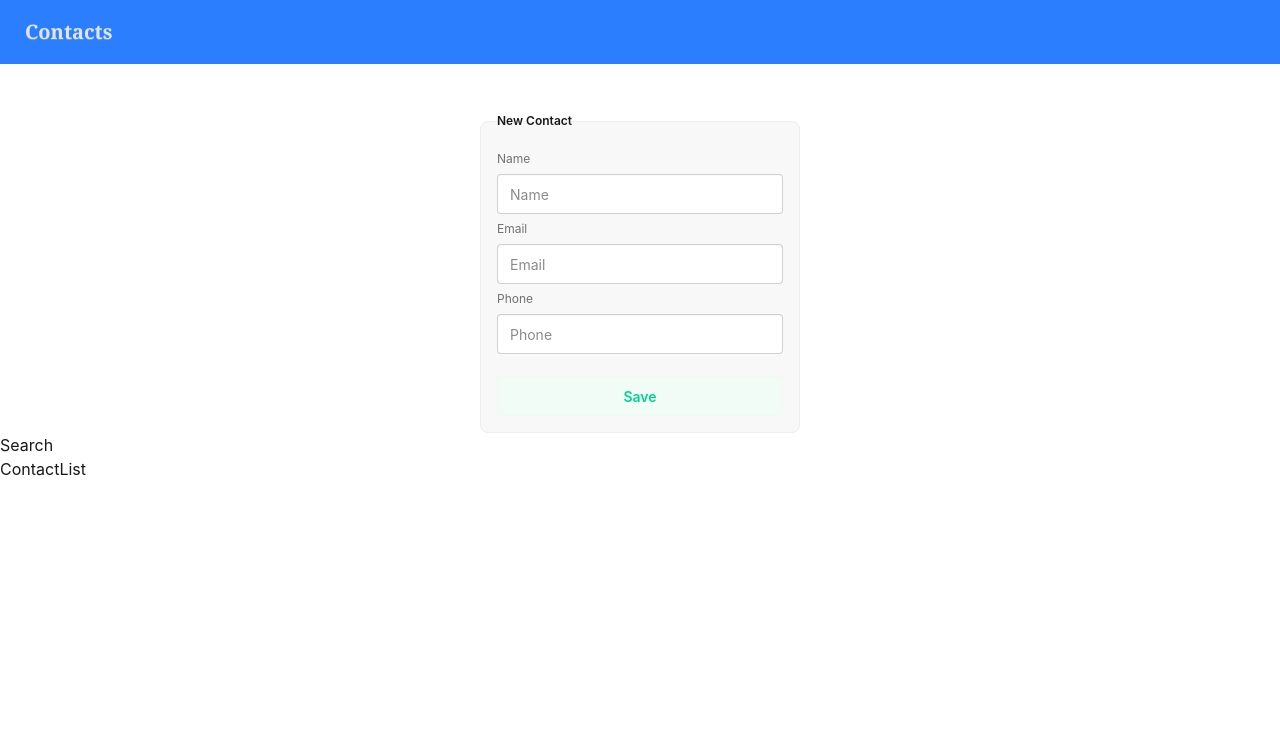
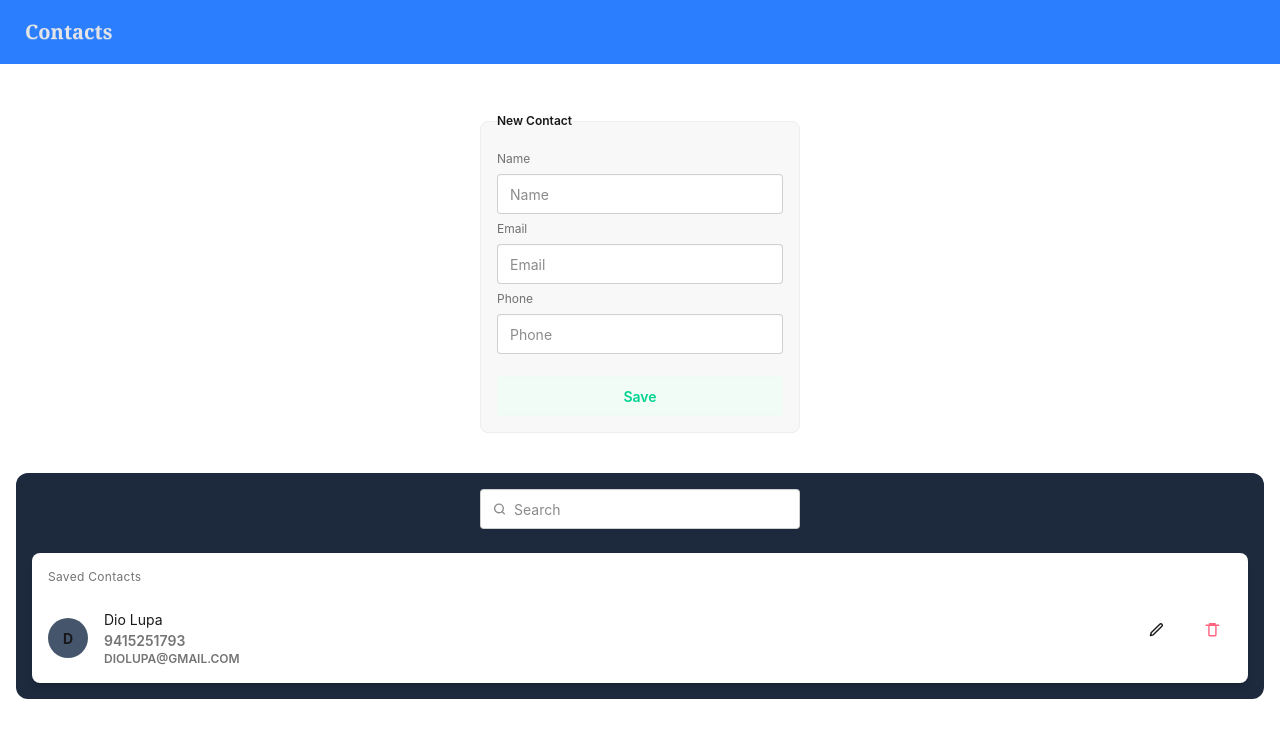
Before and after one commit to Sk-Pandey/Contacts, a React (Vite) app in the folder Contacts/: page / in a window 1280 px wide. Shown: the top 738 px of the page. Built offline with nearby package versions, Linux system fonts and the light colour scheme.

Commit message:
Conact list UI updated

```diff
--- a/Contacts/src/App.jsx
+++ b/Contacts/src/App.jsx
@@ -9,8 +9,10 @@ const App = () => {
     <div>
       <Nav />
       <Form />
-      <Search />
-      <ContactList />
+      <div className="mt-10 bg-slate-800 shadow-[0px_0px_150px_50px_white] p-4 m-4 rounded-xl">
+        <Search />
+        <ContactList />
+      </div>
     </div>
   );
 };
--- a/Contacts/src/components/ContactList.jsx
+++ b/Contacts/src/components/ContactList.jsx
@@ -1,7 +1,68 @@
 import React from "react";
 
 const ContactList = () => {
-  return <div>ContactList</div>;
+  return (
+    <div className="mt-6">
+      <ul className="list bg-base-100 rounded-box shadow-md">
+        <li className="p-4 pb-2 text-xs opacity-60 tracking-wide">
+          Saved Contacts
+        </li>
+
+        <li className="list-row">
+          <div className="flex justify-center items-center">
+            <div className="flex justify-center items-center font-bold bg-slate-600 rounded-full w-10 h-10 ">
+              D
+            </div>
+          </div>
+          <div>
+            <div>Dio Lupa</div>
+            <div className="text-2xs uppercase font-semibold opacity-60">
+              9415251793
+            </div>
+            <div className="text-xs uppercase font-semibold opacity-60">
+              DioLupa@gmail.com
+            </div>
+          </div>
+          <button className="btn btn-square btn-ghost" aria-label="Edit">
+            <svg
+              xmlns="http://www.w3.org/2000/svg"
+              fill="none"
+              viewBox="0 0 24 24"
+              strokeWidth={2}
+              stroke="currentColor"
+              className="size-[1.2em]"
+            >
+              <path
+                strokeLinecap="round"
+                strokeLinejoin="round"
+                d="M16.862 4.487a2.1 2.1 0 1 1 2.97 2.97L7.5 19.79l-4 1 1-4L16.862 4.487Z"
+              />
+            </svg>
+          </button>
+
+          <button
+            className="btn btn-square btn-ghost text-error"
+            aria-label="Delete"
+          >
+            <svg
+              xmlns="http://www.w3.org/2000/svg"
+              fill="none"
+              viewBox="0 0 24 24"
+              strokeWidth={2}
+              stroke="currentColor"
+              className="size-[1.2em]"
+            >
+              <path
+                strokeLinecap="round"
+                strokeLinejoin="round"
+                d="M3 6h18M8 6V4h8v2m-9 0v14a1 1 0 0 0 1 1h8a1 1 0 0 0 1-1V6"
+              />
+            </svg>
+          </button>
+        </li>
+      </ul>
+    </div>
+  );
 };
 
 export default ContactList;
--- a/Contacts/src/components/Search.jsx
+++ b/Contacts/src/components/Search.jsx
@@ -1,7 +1,27 @@
-import React from 'react'
+import React from "react";
 
 export const Search = () => {
   return (
-    <div>Search</div>
-  )
-}
+    <div className="flex justify-center">
+      <label className="input">
+        <svg
+          className="h-[1em] opacity-50"
+          xmlns="http://www.w3.org/2000/svg"
+          viewBox="0 0 24 24"
+        >
+          <g
+            strokeLinejoin="round"
+            strokeLinecap="round"
+            strokeWidth="2.5"
+            fill="none"
+            stroke="currentColor"
+          >
+            <circle cx="11" cy="11" r="8"></circle>
+            <path d="m21 21-4.3-4.3"></path>
+          </g>
+        </svg>
+        <input type="search" required placeholder="Search" />
+      </label>
+    </div>
+  );
+};
```
